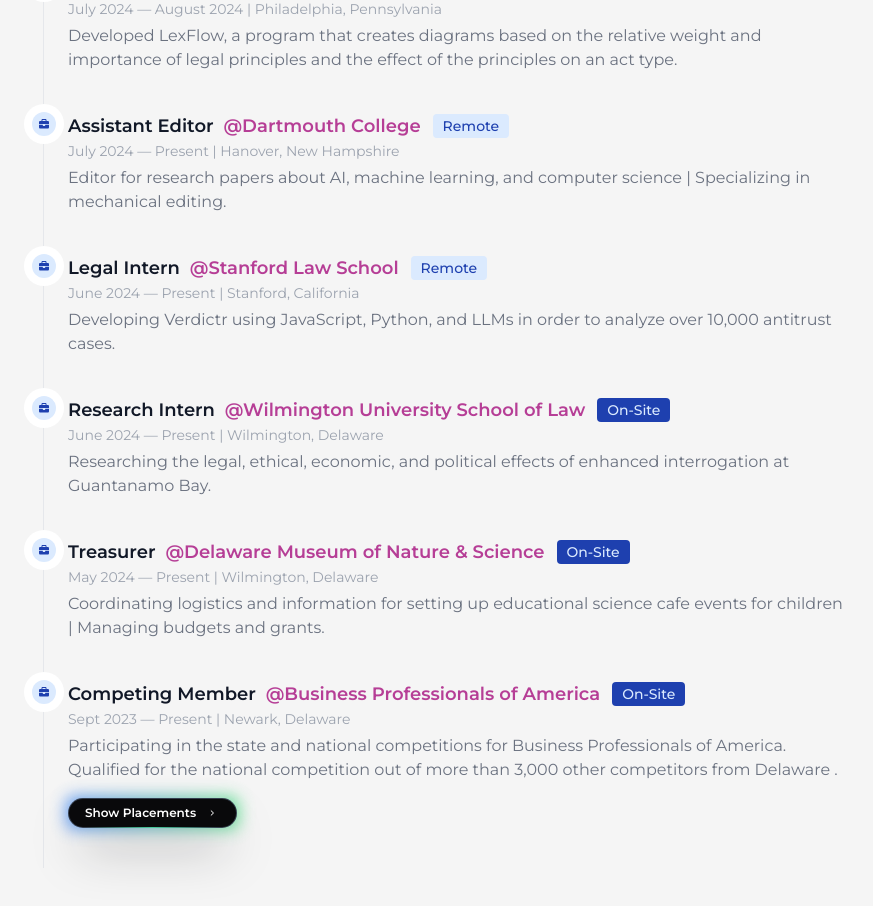
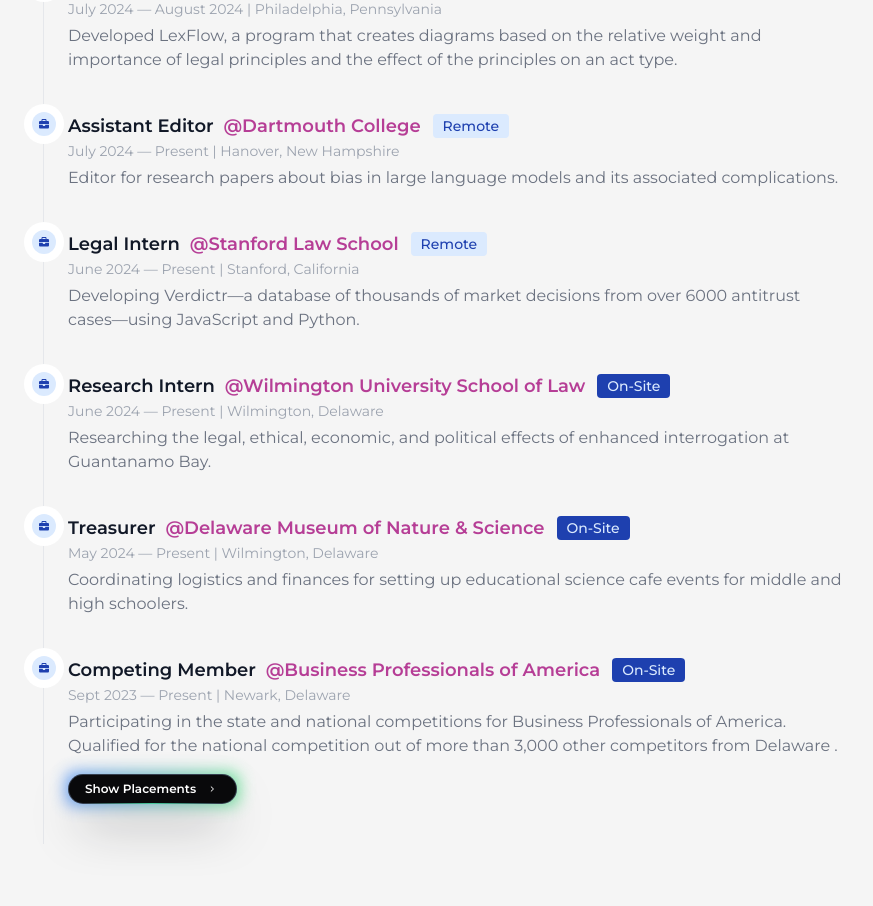
Before and after one commit to shriyanyamali/portfolio-v2, a Next.js app: page /resume in a window 1280 px wide. Shown: the part 1120-2026 px from the top of the page, without its empty margins (197-1070 px from the left). Built offline with nearby package versions, Linux system fonts and the light colour scheme.

Commit message:
updated expierence description

```diff
--- a/src/components/ExperienceTimeline.js
+++ b/src/components/ExperienceTimeline.js
@@ -80,8 +80,8 @@ const ExperienceTimeline = () => {
               July 2024 — Present | Hanover, New Hampshire
             </time>
             <p className="mb-4 text-base font-normal text-gray-500 dark:text-gray-300">
-              Editor for research papers about AI, machine learning, and
-              computer science | Specializing in mechanical editing.{" "}
+              Editor for research papers about bias in large language models and
+              its associated complications.
             </p>
           </li>
         </motion.div>
@@ -116,8 +116,8 @@ const ExperienceTimeline = () => {
               June 2024 — Present | Stanford, California
             </time>
             <p className="mb-4 text-base font-normal text-gray-500 dark:text-gray-300">
-              Developing Verdictr using JavaScript, Python, and LLMs in order to
-              analyze over 10,000 antitrust cases.
+              Developing Verdictr—a database of thousands of market decisions
+              from over 6000 antitrust cases—using JavaScript and Python.
             </p>
           </li>
         </motion.div>
@@ -188,8 +188,8 @@ const ExperienceTimeline = () => {
               May 2024 — Present | Wilmington, Delaware
             </time>
             <p className="mb-4 text-base font-normal text-gray-500 dark:text-gray-300">
-              Coordinating logistics and information for setting up educational
-              science cafe events for children | Managing budgets and grants.
+              Coordinating logistics and finances for setting up educational
+              science cafe events for middle and high schoolers.
             </p>
           </li>
         </motion.div>
```
Also changed, not shown: 1 other file (tests, documents, lock files or other folders).
